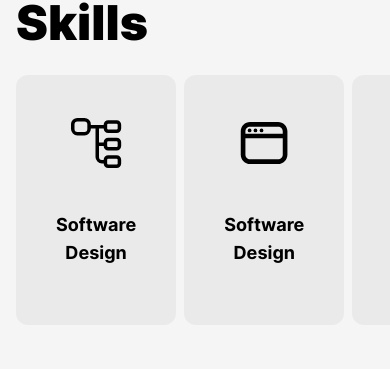
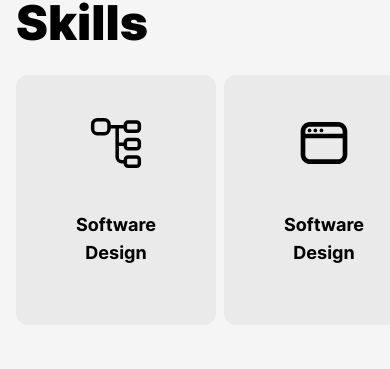
Before and after one commit to Calesi19/Svelte-Portfolio, a SvelteKit app: page / in a window 390 px wide. Shown: the part 743-1112 px from the top of the page. Built offline with nearby package versions, Linux system fonts and the light colour scheme.

Commit message:
fix: skill cards width on mobile

```diff
--- a/src/components/Skills.svelte
+++ b/src/components/Skills.svelte
@@ -7,7 +7,7 @@
 
     <div class="flex container gap-2 lg:justify-between mt-4 overflow-auto lg:overflow-auto">
 
-        <div class="h-[250px] w-[200px] rounded-xl bg-[#EAEAEA] text-center flex flex-col px-10">
+        <div class="h-[250px] w-[200px] min-w-[200px] rounded-xl bg-[#EAEAEA] text-center flex flex-col px-10">
             <svg class="h-14 mt-10" xmlns="http://www.w3.org/2000/svg" viewBox="0 0 24 24" id="data-square"><path d="M17.2,7.75h3.6A1.953,1.953,0,0,0,22.75,5.8V4.2A1.953,1.953,0,0,0,20.8,2.25H17.2A1.953,1.953,0,0,0,15.25,4.2v.05H9.75V4A2.752,2.752,0,0,0,7,1.25H4A2.752,2.752,0,0,0,1.25,4V6A2.752,2.752,0,0,0,4,8.75H7A2.752,2.752,0,0,0,9.75,6V5.75h2V18a2.752,2.752,0,0,0,2.75,2.75h.75v.05a1.953,1.953,0,0,0,1.95,1.95h3.6a1.953,1.953,0,0,0,1.95-1.95V19.2a1.953,1.953,0,0,0-1.95-1.95H17.2a1.953,1.953,0,0,0-1.95,1.95v.05H14.5A1.252,1.252,0,0,1,13.25,18V13.25h2v.05a1.953,1.953,0,0,0,1.95,1.95h3.6a1.953,1.953,0,0,0,1.95-1.95V11.7A1.953,1.953,0,0,0,20.8,9.75H17.2a1.953,1.953,0,0,0-1.95,1.95v.05h-2v-6h2V5.8A1.953,1.953,0,0,0,17.2,7.75ZM16.75,4.2a.456.456,0,0,1,.45-.45h3.6a.456.456,0,0,1,.45.45V5.8a.456.456,0,0,1-.45.45H17.2a.456.456,0,0,1-.45-.45ZM8.25,6A1.252,1.252,0,0,1,7,7.25H4A1.252,1.252,0,0,1,2.75,6V4A1.252,1.252,0,0,1,4,2.75H7A1.252,1.252,0,0,1,8.25,4Zm8.5,13.2a.456.456,0,0,1,.45-.45h3.6a.456.456,0,0,1,.45.45v1.6a.456.456,0,0,1-.45.45H17.2a.456.456,0,0,1-.45-.45Zm0-7.5a.456.456,0,0,1,.45-.45h3.6a.456.456,0,0,1,.45.45v1.6a.456.456,0,0,1-.45.45H17.2a.456.456,0,0,1-.45-.45Z" data-name="1"></path></svg>
 
             <p class="mt-10 font-inter font-bold text-lg">
@@ -16,7 +16,7 @@
 
         </div>
 
-        <div class="h-[250px] w-[200px] rounded-xl bg-[#EAEAEA] text-center flex flex-col px-10">
+        <div class="h-[250px] w-[200px] min-w-[200px] rounded-xl bg-[#EAEAEA] text-center flex flex-col px-10">
             <svg class="h-14 mt-10" xmlns="http://www.w3.org/2000/svg" viewBox="0 0 24 24" id="software"><path d="M18 3H6C3.8 3 2 4.8 2 7v10c0 2.2 1.8 4 4 4h12c2.2 0 4-1.8 4-4V7c0-2.2-1.8-4-4-4zm2 14c0 1.1-.9 2-2 2H6c-1.1 0-2-.9-2-2v-7h16v7zm0-9H4V7c0-1.1.9-2 2-2h12c1.1 0 2 .9 2 2v1z"></path><circle cx="10.9" cy="6.6" r=".8"></circle><circle cx="8.3" cy="6.6" r=".8"></circle><circle cx="5.8" cy="6.6" r=".8"></circle></svg>
 
                 <p class="mt-10 font-inter font-bold text-lg">
@@ -26,7 +26,7 @@
         </div>
 
 
-        <div class="h-[250px] w-[200px] rounded-xl bg-[#EAEAEA] text-center flex flex-col px-10">
+        <div class="h-[250px] w-[200px] min-w-[200px] rounded-xl bg-[#EAEAEA] text-center flex flex-col px-10">
             <svg class="h-14 mt-10" xmlns="http://www.w3.org/2000/svg" data-name="Layer 1" viewBox="0 0 24 24" id="mortarboard"><path d="M21.49,10.19l-1-.55h0l-9-5-.11,0a1.06,1.06,0,0,0-.19-.06l-.19,0-.18,0a1.17,1.17,0,0,0-.2.06l-.11,0-9,5a1,1,0,0,0,0,1.74L4,12.76V17.5a3,3,0,0,0,3,3h8a3,3,0,0,0,3-3V12.76l2-1.12V14.5a1,1,0,0,0,2,0V11.06A1,1,0,0,0,21.49,10.19ZM16,17.5a1,1,0,0,1-1,1H7a1,1,0,0,1-1-1V13.87l4.51,2.5.15.06.09,0a1,1,0,0,0,.25,0h0a1,1,0,0,0,.25,0l.09,0a.47.47,0,0,0,.15-.06L16,13.87Zm-5-3.14L4.06,10.5,11,6.64l6.94,3.86Z"></path></svg>
 
             <p class="mt-10 font-inter font-bold text-lg">
@@ -36,7 +36,7 @@
         </div>
 
 
-        <div class="h-[250px] w-[200px] rounded-xl bg-[#EAEAEA] text-center flex flex-col px-10">
+        <div class="h-[250px] w-[200px] min-w-[200px] rounded-xl bg-[#EAEAEA] text-center flex flex-col px-10">
             <svg class="h-14 mt-10" xmlns="http://www.w3.org/2000/svg" viewBox="0 0 24 24" id="phone"><path d="M15 2H9C6.8 2 5 3.8 5 6v12c0 2.2 1.8 4 4 4h6c2.2 0 4-1.8 4-4V6c0-2.2-1.8-4-4-4zm2 16c0 1.1-.9 2-2 2H9c-1.1 0-2-.9-2-2V6c0-1.1.9-2 2-2h6c1.1 0 2 .9 2 2v12z"></path><path d="M13 5h-2c-.6 0-1 .4-1 1s.4 1 1 1h2c.6 0 1-.4 1-1s-.4-1-1-1z"></path></svg>
             <p class="mt-10 font-inter font-bold text-lg">
                 Mobile App Development
@@ -45,7 +45,7 @@
         </div>
 
 
-        <div class="h-[250px] w-[200px] rounded-xl bg-[#EAEAEA] text-center flex flex-col px-10">
+        <div class="h-[250px] w-[200px] min-w-[200px] rounded-xl bg-[#EAEAEA] text-center flex flex-col px-10">
             <svg class="h-14 mt-10" xmlns="http://www.w3.org/2000/svg" viewBox="0 0 256 256" id="code"><rect width="256" height="256" fill="none"></rect><polyline fill="none" stroke="#000" stroke-linecap="round" stroke-linejoin="round" stroke-width="24" points="64 88 16 128 64 168"></polyline><polyline fill="none" stroke="#000" stroke-linecap="round" stroke-linejoin="round" stroke-width="24" points="192 88 240 128 192 168"></polyline><line x1="160" x2="96" y1="40" y2="216" fill="none" stroke="#000" stroke-linecap="round" stroke-linejoin="round" stroke-width="24"></line></svg>        <p class="mt-10 font-inter font-bold text-lg">
                 Web Development
             </p>
```
